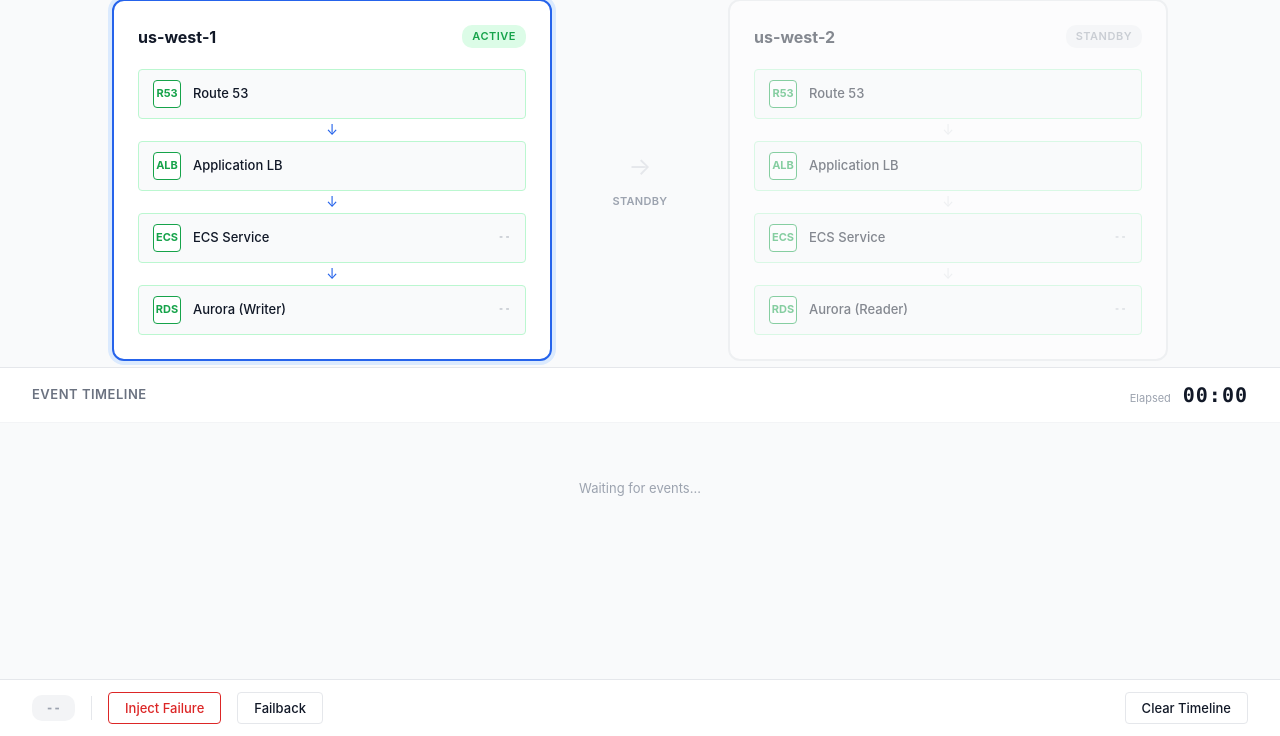
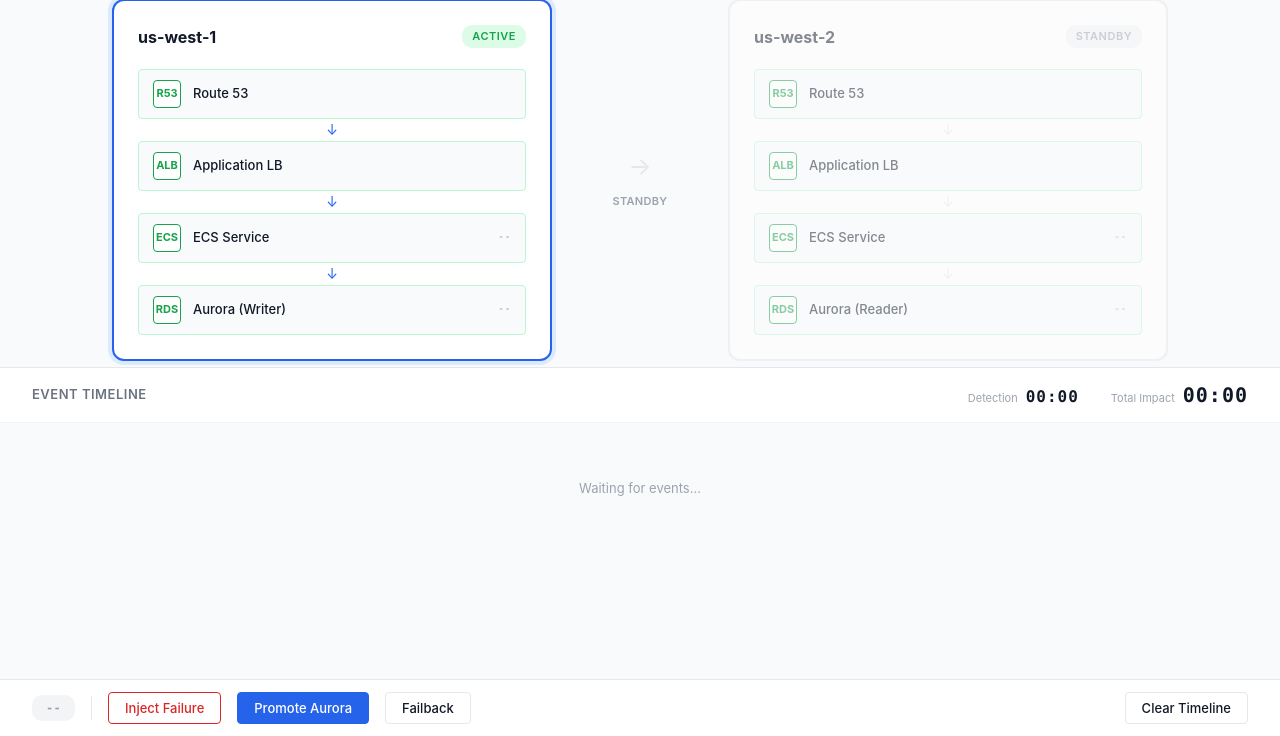
Before and after one commit to ramirezh84/fo-orchestrator, a Flask app: template portal/templates/demo.html in a window 1280 px wide. Shown: the part 64-800 px from the top of the page. Run offline with Flask 3, Linux system fonts and the light colour scheme; the template is opened without the code that fills it, so the values that code supplies are empty.

Commit message:
Add Aurora auto-promote toggle, persistent timeline, dual timers
Admin page:
- Aurora auto-promote toggle (sets AURORA_AUTO_PROMOTE env var on Lambda)
- /api/auto-promote endpoint

Demo page:
- Timeline persists across page navigation (sessionStorage)
- Two timers: Detection time (failure→failover) and Total Impact
  (failure→app fully operational including Aurora promotion)
- Promote Aurora button in control bar
- Impact time shown in timeline event when Aurora promotion completes
- Timer restarts on page reload if failure was active

Co-Authored-By: Claude Opus 4.6 (1M context) <noreply@anthropic.com>

```diff
--- a/portal/app.py
+++ b/portal/app.py
@@ -209,6 +209,23 @@ def api_trigger():
         return jsonify({"error": str(e)}), 500
 
 
+@app.route("/api/auto-promote", methods=["POST"])
+@login_required
+def api_auto_promote():
+    """Toggle AURORA_AUTO_PROMOTE env var on the Lambda."""
+    data = request.get_json() or {}
+    enabled = data.get("enabled", False)
+    try:
+        for region in [aws_ops.PRIMARY_REGION, aws_ops.SECONDARY_REGION]:
+            aws_ops.update_lambda_env(
+                {"AURORA_AUTO_PROMOTE": "true" if enabled else "false"},
+                region
+            )
+        return jsonify({"ok": True, "message": f"Aurora auto-promote {'enabled' if enabled else 'disabled'}"})
+    except Exception as e:
+        return jsonify({"error": str(e)}), 500
+
+
 @app.route("/api/aurora/promote", methods=["POST"])
 @login_required
 def api_aurora_promote():
--- a/portal/static/app.js
+++ b/portal/static/app.js
@@ -133,6 +133,30 @@ function initAdminPage(VERSIONS) {
       });
   });
 
+  // Auto-promote toggle
+  document.getElementById('auto-promote-toggle').addEventListener('click', function() {
+    const track = this;
+    const isOn = track.classList.contains('on');
+    const newValue = !isOn;
+
+    track.style.opacity = '0.5';
+    track.style.pointerEvents = 'none';
+
+    apiCall('/api/auto-promote', 'POST', { enabled: newValue })
+      .then(data => {
+        track.classList.toggle('on', newValue);
+        document.getElementById('auto-promote-text').textContent = newValue
+          ? 'On — Aurora will auto-promote after failover'
+          : 'Off — operator must promote Aurora manually';
+        showMessage(msgEl, data.message, false);
+      })
+      .catch(e => showMessage(msgEl, e.message, true))
+      .finally(() => {
+        track.style.opacity = '';
+        track.style.pointerEvents = '';
+      });
+  });
+
   // Status refresh
   async function refreshAdminStatus() {
     try {
@@ -241,11 +265,13 @@ function initAdminPage(VERSIONS) {
 // ── Demo Page ───────────────────────────────────────────────────────────────
 
 function initDemoPage() {
-  let events = [];
-  let lastState = null;
-  let failureInjectedAt = null;
+  // Restore state from sessionStorage (survives page navigation)
+  let events = JSON.parse(sessionStorage.getItem('sentinelfo_events') || '[]');
+  let lastState = sessionStorage.getItem('sentinelfo_lastState') || null;
+  let failureInjectedAt = Number(sessionStorage.getItem('sentinelfo_failureAt')) || null;
   let timerInterval = null;
-  let failoverDetectedAt = null;
+  let failoverDetectedAt = Number(sessionStorage.getItem('sentinelfo_failoverAt')) || null;
+  let impactResolvedAt = Number(sessionStorage.getItem('sentinelfo_impactResolved')) || null;
 
   const eventsContainer = document.getElementById('timeline-events');
   const timerEl = document.getElementById('elapsed-timer');
@@ -258,15 +284,25 @@ function initDemoPage() {
       const data = await apiCall('/api/trigger', 'POST');
       addEvent('Failure injected — ECS scaled to 0 in primary', 'error');
       failureInjectedAt = Date.now();
+      sessionStorage.setItem('sentinelfo_failureAt', failureInjectedAt);
+      impactResolvedAt = null;
+      sessionStorage.removeItem('sentinelfo_impactResolved');
       startTimer();
+    });
+  });
+
+  document.getElementById('btn-promote').addEventListener('click', function() {
+    const btn = this;
+    btnAction(btn, async () => {
+      const data = await apiCall('/api/aurora/promote', 'POST');
+      addEvent('Aurora promotion initiated — ' + (data.message || ''), 'info');
     });
   });
 
   document.getElementById('btn-failback').addEventListener('click', function() {
     const btn = this;
     btnAction(btn, async () => {
-      // Failback is done by calling stop (which resets everything)
-      const data = await apiCall('/api/stop', 'POST');
+      const data = await apiCall('/api/failback', 'POST');
       addEvent('Failback initiated — restoring primary', 'info');
     });
   });
@@ -276,8 +312,15 @@ function initDemoPage() {
     lastState = null;
     failureInjectedAt = null;
     failoverDetectedAt = null;
+    impactResolvedAt = null;
+    sessionStorage.removeItem('sentinelfo_events');
+    sessionStorage.removeItem('sentinelfo_lastState');
+    sessionStorage.removeItem('sentinelfo_failureAt');
+    sessionStorage.removeItem('sentinelfo_failoverAt');
+    sessionStorage.removeItem('sentinelfo_impactResolved');
     stopTimer();
     timerEl.textContent = '00:00';
+    if (document.getElementById('impact-timer')) document.getElementById('impact-timer').textContent = '00:00';
     renderEvents();
   });
 
@@ -290,6 +333,7 @@ function initDemoPage() {
       elapsed = '+' + formatSeconds(diff);
     }
     events.push({ time: timeStr, text, type: type || 'info', elapsed });
+    sessionStorage.setItem('sentinelfo_events', JSON.stringify(events));
     renderEvents();
   }
 
@@ -320,8 +364,15 @@ function initDemoPage() {
     stopTimer();
     timerInterval = setInterval(() => {
       if (failureInjectedAt) {
-        const diff = Math.floor((Date.now() - failureInjectedAt) / 1000);
+        const endTime = impactResolvedAt || Date.now();
+        const diff = Math.floor((endTime - failureInjectedAt) / 1000);
         timerEl.textContent = formatSeconds(diff);
+        // Show detection time separately if we have it
+        const impactEl = document.getElementById('impact-timer');
+        if (impactEl && failoverDetectedAt) {
+          const detDiff = Math.floor((failoverDetectedAt - failureInjectedAt) / 1000);
+          impactEl.textContent = formatSeconds(detDiff);
+        }
       }
     }, 1000);
   }
@@ -419,11 +470,13 @@ function initDemoPage() {
     }
 
     lastState = currentState;
+    sessionStorage.setItem('sentinelfo_lastState', currentState);
   }
 
   function onStateTransition(from, to, s) {
     if (from === 'PRIMARY_ACTIVE' && to === 'WAITING_AURORA_PROMOTION') {
       failoverDetectedAt = Date.now();
+      sessionStorage.setItem('sentinelfo_failoverAt', failoverDetectedAt);
       let detectionTime = '';
       if (failureInjectedAt) {
         const diff = Math.floor((failoverDetectedAt - failureInjectedAt) / 1000);
@@ -432,7 +485,15 @@ function initDemoPage() {
       addEvent('FAILOVER TRIGGERED' + detectionTime + ' — DNS switched to us-west-2', 'error');
       addEvent('Waiting for Aurora promotion...', 'warn');
     } else if (from === 'WAITING_AURORA_PROMOTION' && to === 'SECONDARY_ACTIVE') {
-      addEvent('Aurora promoted — secondary fully active', 'success');
+      impactResolvedAt = Date.now();
+      sessionStorage.setItem('sentinelfo_impactResolved', impactResolvedAt);
+      let impactTime = '';
+      if (failureInjectedAt) {
+        const diff = Math.floor((impactResolvedAt - failureInjectedAt) / 1000);
+        impactTime = ' (total impact: ' + formatSeconds(diff) + ')';
+      }
+      addEvent('Aurora promoted — app fully operational' + impactTime, 'success');
+      stopTimer();
     } else if (to === 'PRIMARY_ACTIVE' && from !== 'PRIMARY_ACTIVE') {
       addEvent('Failback complete — primary is active', 'success');
       stopTimer();
@@ -473,6 +534,14 @@ function initDemoPage() {
   }
 
   renderEvents();
+  // Restart timer if we had an active failure injection
+  if (failureInjectedAt && !impactResolvedAt) {
+    startTimer();
+  } else if (failureInjectedAt && impactResolvedAt) {
+    // Show final time
+    const diff = Math.floor((impactResolvedAt - failureInjectedAt) / 1000);
+    timerEl.textContent = formatSeconds(diff);
+  }
   refreshDemoStatus();
   setInterval(refreshDemoStatus, 5000);
 }
--- a/portal/templates/demo.html
+++ b/portal/templates/demo.html
@@ -105,9 +105,9 @@
     <div class="timeline-section">
       <div class="timeline-header">
         <span class="timeline-title">Event Timeline</span>
-        <div>
-          <span class="elapsed-label">Elapsed</span>
-          <span id="elapsed-timer" class="elapsed-timer">00:00</span>
+        <div style="display:flex; gap:32px; align-items:baseline;">
+          <span><span class="elapsed-label">Detection</span><span id="impact-timer" class="elapsed-timer" style="font-size:16px;">00:00</span></span>
+          <span><span class="elapsed-label">Total Impact</span><span id="elapsed-timer" class="elapsed-timer">00:00</span></span>
         </div>
       </div>
       <div id="timeline-events" class="timeline-events">
@@ -122,6 +122,10 @@
       <button id="btn-inject" class="btn btn-sm btn-danger">
         <span class="spinner"></span>
         <span class="btn-text">Inject Failure</span>
+      </button>
+      <button id="btn-promote" class="btn btn-sm btn-primary">
+        <span class="spinner"></span>
+        <span class="btn-text">Promote Aurora</span>
       </button>
       <button id="btn-failback" class="btn btn-sm">
         <span class="spinner"></span>
```
Also changed, not shown: portal/templates/index.html (+9 -0 lines).
